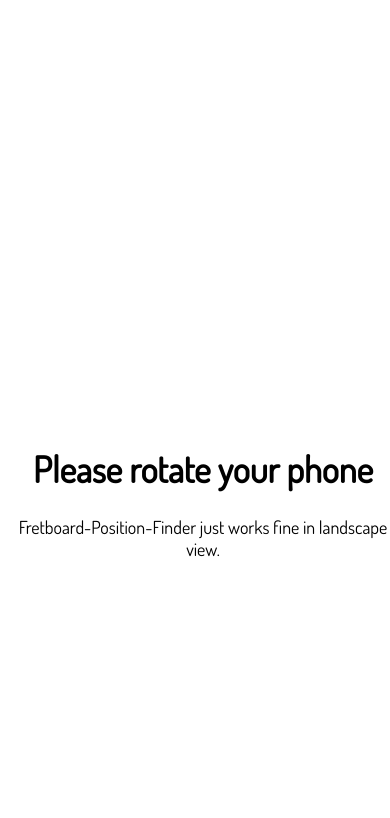
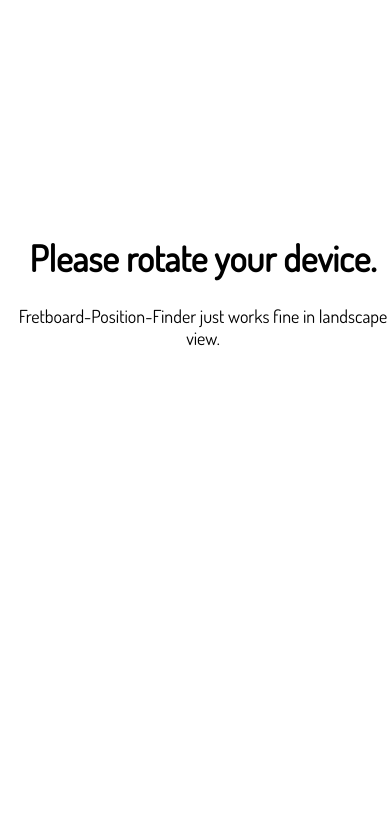
Before and after one commit to hybridpicker/fretboard-position-finder, a Django app: template templates/fretboard.html in a window 390 px wide. Shown: the top 818 px of the page. Run offline with Django 3.2, Linux system fonts and the light colour scheme; the template is opened without the code that fills it: most values are stand-ins (such as "Sample title", 1, 10 or a date in 2020).

Commit message:
better settings for rotation attention

```diff
--- a/static/css/fretboard.css
+++ b/static/css/fretboard.css
@@ -467,6 +467,6 @@ footer div{
 .rotate-container{
   text-align: center;
   position: fixed;
-  top: 50%;
+  top: 25%;
   width: 100vw;
 }
--- a/templates/fretboardbase.html
+++ b/templates/fretboardbase.html
@@ -31,12 +31,21 @@
   <meta name="twitter:description" content="Position Generator on Guitar-Fretboard for Scales, Arpeggios, Chords in all 12 Keys">
   <meta name="twitter:image" content="static/thumbnail/twitter/home.jpg">
   <meta name="twitter:card" content="summary_large_image">
+
+  <script type="text/javascript">
+    var isChrome = /Chrome/.test(navigator.userAgent) && /Google Inc/.test(navigator.vendor);
+    if (isChrome){
+      if(window.innerHeight > window.innerWidth){
+        console.log('mobile Chrome')
+      }
+    }
+  </script>
 </head>
 {% block head %}
 {% endblock %}
 <div class="mbs-portrait">
   <div class="rotate-container">
-    <h1>Please rotate your phone</h1>
+    <h1>Please rotate your device.</h1>
     <p>Fretboard-Position-Finder just works fine in landscape view.</p>
   </div>
 </div>
```
